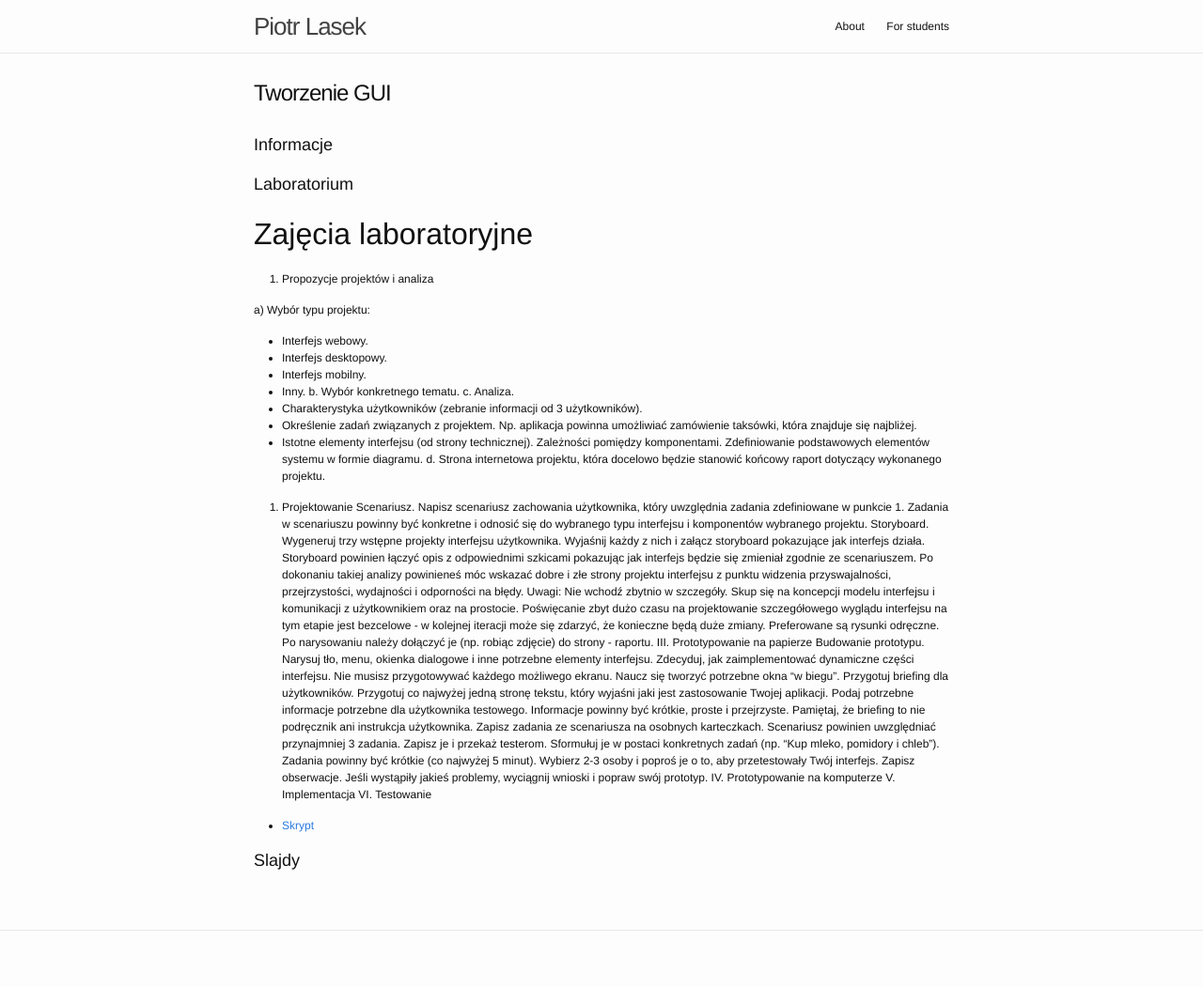
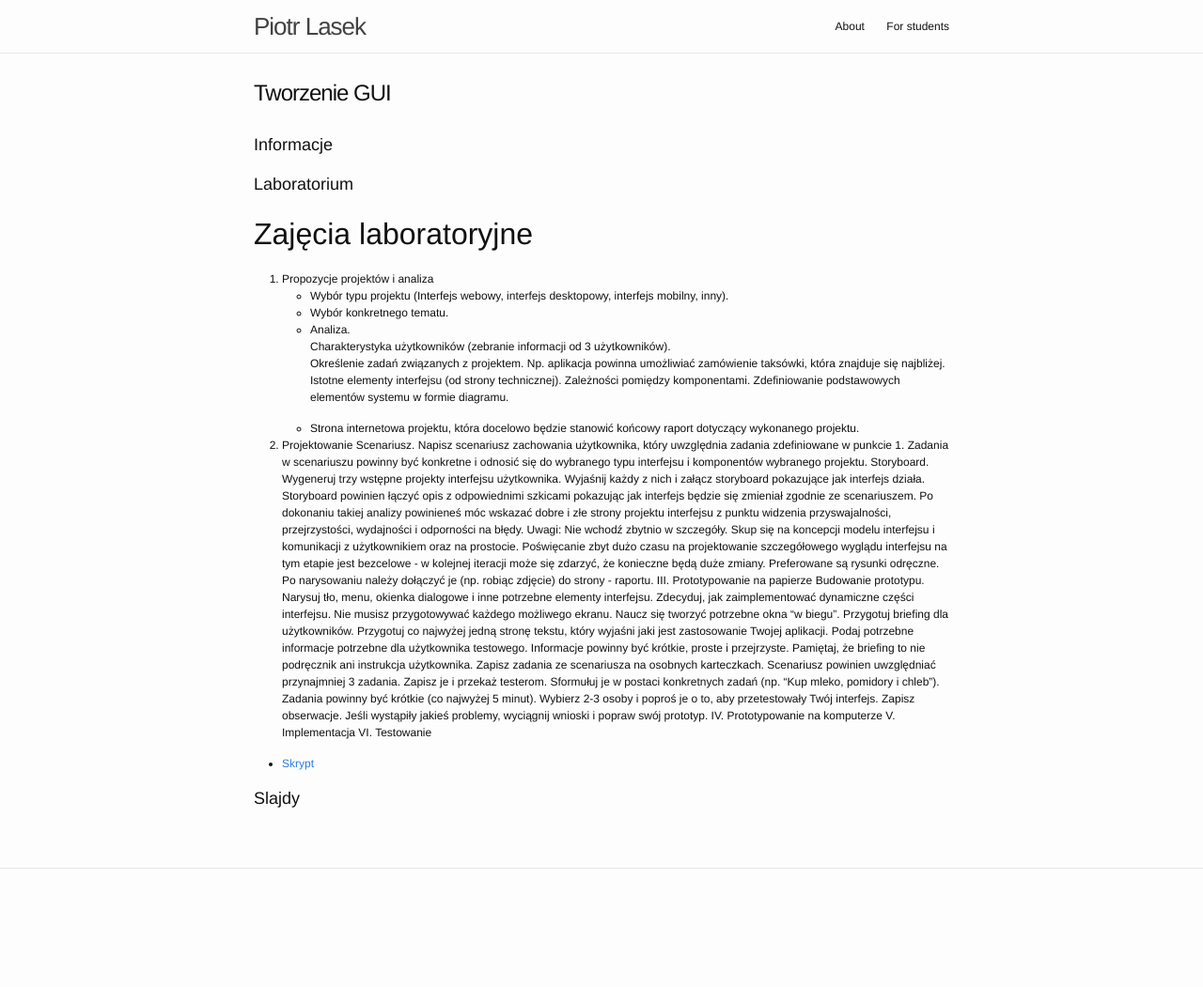
Before and after one commit to piotrlasek/piotrlasek.github.io, a Jekyll site: the page built from for-students/tgui2016.md, in a window 1280 px wide. Shown: the whole page at 94% size. Built offline with Jekyll 4.4.1, drawn with Linux system fonts in a browser that asks for light colours; after the commit the page ends 985 px from its top, so only the background shows below that.

```diff
--- a/for-students/tgui2016.md
+++ b/for-students/tgui2016.md
@@ -12,18 +12,13 @@ exclude: true
 ## Zajęcia laboratoryjne
 
 1. Propozycje projektów i analiza
-
- a) Wybór typu projektu:
-  * Interfejs webowy.
-  * Interfejs desktopowy.
-  * Interfejs mobilny.
-  * Inny.
- b. Wybór konkretnego tematu.
- c. Analiza.
-  * Charakterystyka użytkowników (zebranie informacji od 3 użytkowników).
-  * Określenie zadań związanych z projektem. Np. aplikacja powinna umożliwiać zamówienie taksówki, która znajduje się najbliżej.
-  * Istotne elementy interfejsu (od strony technicznej). Zależności pomiędzy komponentami. Zdefiniowanie podstawowych elementów systemu w formie diagramu.
- d. Strona internetowa projektu, która docelowo będzie stanowić końcowy raport dotyczący wykonanego projektu.
+ * Wybór typu projektu (Interfejs webowy, interfejs desktopowy, interfejs mobilny, inny).
+ * Wybór konkretnego tematu.
+ * Analiza.
+  : Charakterystyka użytkowników (zebranie informacji od 3 użytkowników).
+  : Określenie zadań związanych z projektem. Np. aplikacja powinna umożliwiać zamówienie taksówki, która znajduje się najbliżej.
+  : Istotne elementy interfejsu (od strony technicznej). Zależności pomiędzy komponentami. Zdefiniowanie podstawowych elementów systemu w formie diagramu.
+ * Strona internetowa projektu, która docelowo będzie stanowić końcowy raport dotyczący wykonanego projektu.
 
 2. Projektowanie
 Scenariusz. Napisz scenariusz zachowania użytkownika, który uwzględnia zadania zdefiniowane w punkcie 1. Zadania w scenariuszu powinny być konkretne i odnosić się do wybranego typu interfejsu i komponentów wybranego projektu.
```
